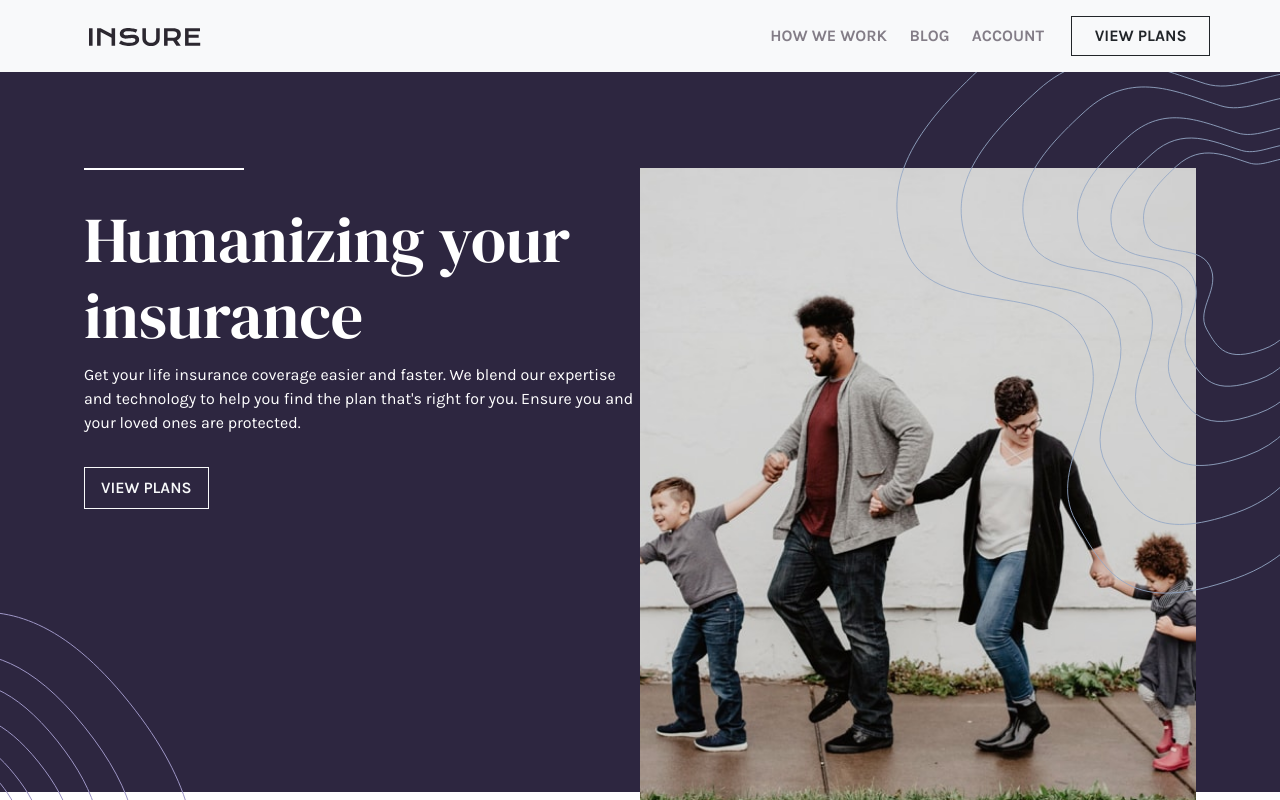
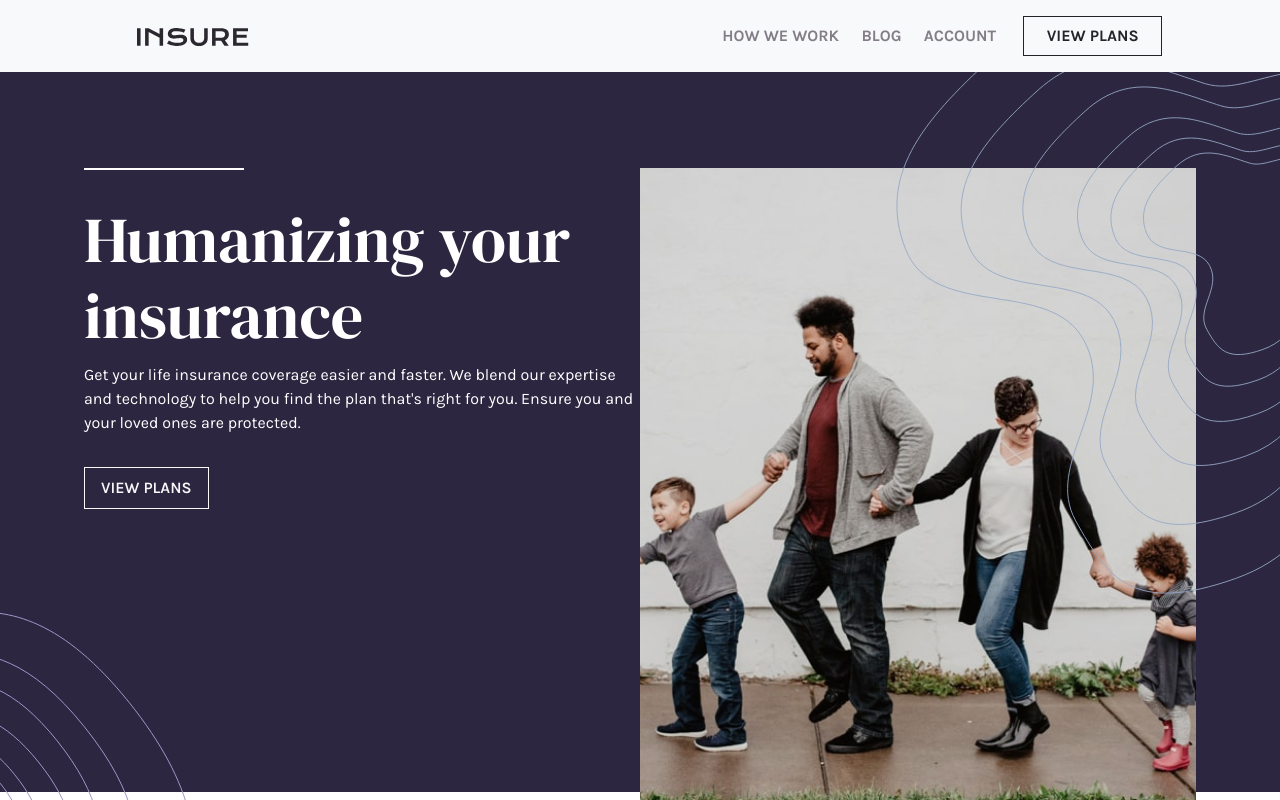
Before and after one commit to Sithu-Aung-Khant/insure-landing-page, a React (Vite) app: page / in a window 1280 px wide. Shown: the top 800 px of the page. Built offline with nearby package versions, Linux system fonts and the light colour scheme; the HTML template or start-up script is replaced by a standard one.

Commit message:
Refactor: Replace <div> with a fragment in NavBar component

```diff
--- a/src/components/navbar/Navbar.jsx
+++ b/src/components/navbar/Navbar.jsx
@@ -15,14 +15,14 @@ const Header = () => {
   };
 
   return (
-    <div>
+    <>
       <Navbar
         expand="lg"
-        className={`bg-body-tertiary px-xxl-5 ${
+        className={`bg-body-tertiary px-xl-5 ${
           isNavCollapsed ? 'collapsed' : ''
         }`}
       >
-        <Container className="px-xxl-5">
+        <Container className="px-xl-5">
           <Navbar.Brand href="#home">
             <img src="./images/logo.svg" alt="company logo" />
           </Navbar.Brand>
@@ -50,7 +50,7 @@ const Header = () => {
           </Navbar.Collapse>
         </Container>
       </Navbar>
-    </div>
+    </>
   );
 };
 
```
